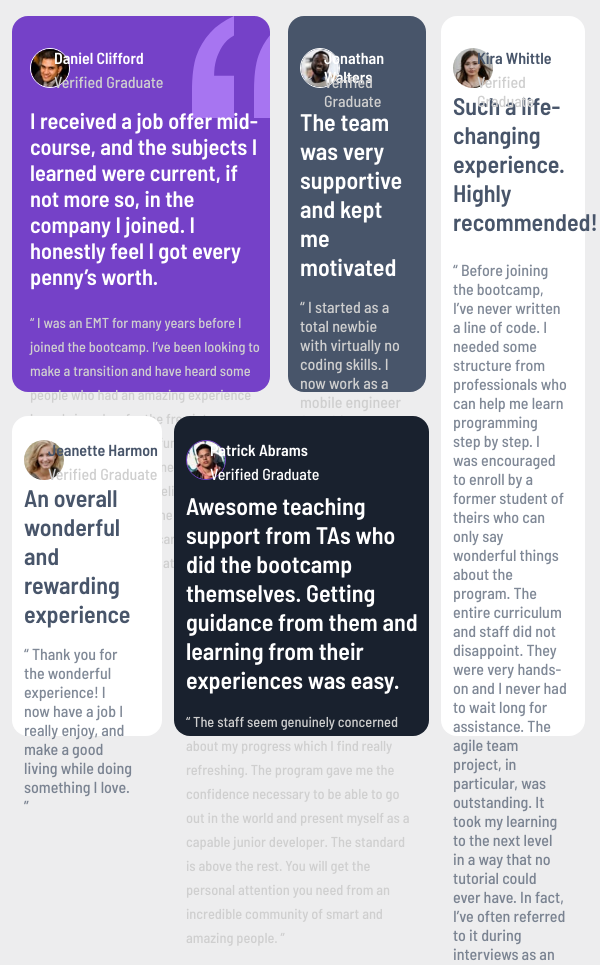
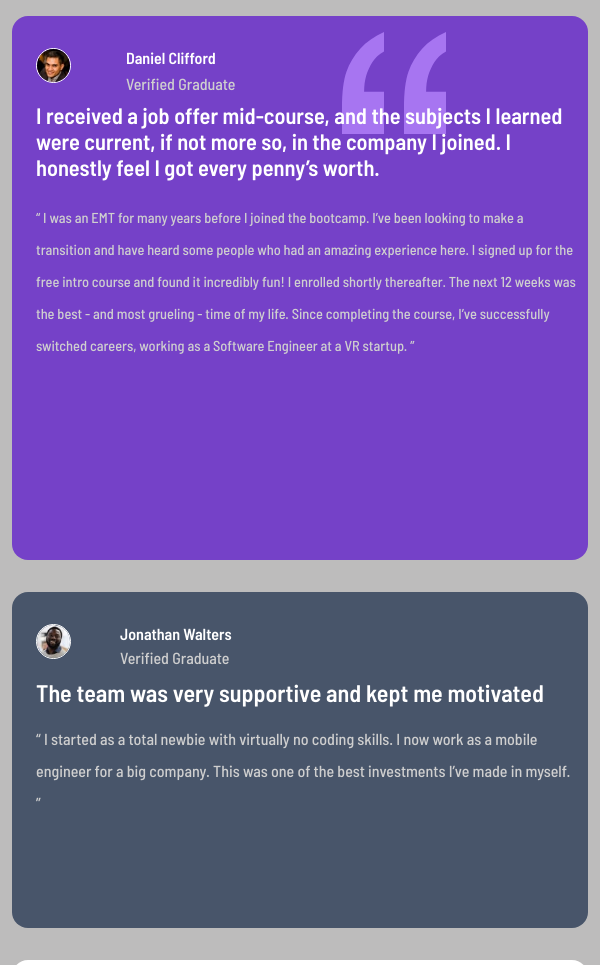
Before and after one commit to Marius-Diran/Testimonial-Grid, a plain HTML site: page index.html in a window 600 px wide. Shown: the top 965 px of the page. Drawn offline with Linux system fonts and the light colour scheme.

Commit message:
Finished for L screen size

```diff
--- a/grid.css
+++ b/grid.css
@@ -597,3 +597,175 @@ body{
         margin-left: 4vw;
     }
 }
+
+/* For L screen size */
+
+@media (min-width: 425px) and (max-width: 767px){
+    body{
+        overflow: visible;
+        height: 318vh;
+        background-color:hsla(0, 1%, 69%, 0.835)
+    }
+
+    #grid .grid1{
+        background-position: 55vw 2vh;
+        width: 96vw;
+        height: 68vh;
+    }
+
+    #grid .grid1 img{
+        width: 35px;
+        margin-left: 4vw;
+    }
+
+    #grid .grid1 h4{
+        font-size: 1rem;
+        margin-left: 12vw;
+    }
+
+    #grid .grid1 .p-1{
+        font-size: 1rem;
+        margin-top: 0.3vh;
+        margin-left: 12vw;
+    }
+
+    #grid .grid1 .p-2{
+        width: 90vw;
+        margin-left: 4vw;
+    }
+
+    #grid .grid1 .p-3{
+        width: 90vw;
+        margin-left: 4vw;
+        line-height: 4vh;
+    }
+
+    #grid .grid2{
+        width: 96vw;
+        height: 42vh;
+        top: 72vh;
+        right:99vw;
+    }
+
+    #grid .grid2 img{
+        width: 35px;
+        margin-left: 4vw;
+    }
+
+    #grid .grid2 h4{
+        font-size: 1rem;
+        margin-left: 12vw;
+    }
+
+    #grid .grid2 .p-1{
+        font-size: 1rem;
+        margin-left: 12vw;
+    }
+
+    #grid .grid2 .p-2{
+        width: 90vw;
+        margin-left: 4vw;
+    }
+
+    #grid .grid2 .p-3{
+        width: 90vw;
+        line-height: 4vh;
+        margin-left: 4vw;
+    }
+
+    #grid .grid3{
+        width: 96vw;
+        height: 82vh;
+        top: 231vh;
+        right: 198vw;
+    }
+
+    #grid .grid3 img{
+        width: 35px;
+        margin-left: 4vw;
+    }
+
+    #grid .grid3 h4{
+        font-size: 1rem;
+        margin-left: 12vw;
+    }
+
+    #grid .grid3 .p-1{
+        font-size: 1rem;
+        margin-left: 12vw;
+    }
+
+    #grid .grid3 .p-2{
+        width: 90vw;
+        margin-left: 4vw;
+    }
+
+    #grid .grid3 .p-3{
+        width: 90vw;
+        margin-left: 4vw;
+        line-height: 4vh;
+    }
+
+    #grid .grid4{
+        top: 32vh;
+        width: 96vw;
+    }
+
+    #grid .grid4 img{
+        margin-left: 4vw;
+        width: 35px;
+    }
+
+    #grid .grid4 h4{
+        margin-left: 12vw;
+        font-size: 1rem;
+    }
+
+    #grid .grid4 .p-1{
+        font-size: 1rem;
+        margin-left: 12vw;
+    }
+
+    #grid .grid4 .p-2{
+        width: 90vw;
+        margin-left: 4vw;
+    }
+
+    #grid .grid4 .p-3{
+        width: 90vw;
+        margin-left: 4vw;
+        line-height: 4vh;
+    }
+
+    #grid .grid5{
+        width: 96vw;
+        top: 76vh;
+        left: -99vw;
+        height: 65vh;
+    }
+
+    #grid .grid5 img{
+        width: 35px;
+        margin-left: 4vw;
+    }
+
+    #grid .grid5 h4{
+        font-size: 1rem;
+        margin-left: 12vw;
+    }
+
+    #grid .grid5 .p-1{
+        font-size: 1rem;
+        margin-left: 12vw;
+    }
+
+    #grid .grid5 .p-2{
+        width: 90vw;
+        margin-left: 4vw;
+    }
+
+    #grid .grid5 .p-3{
+        width: 90vw;
+        margin-left: 4vw;
+    }
+}
```
